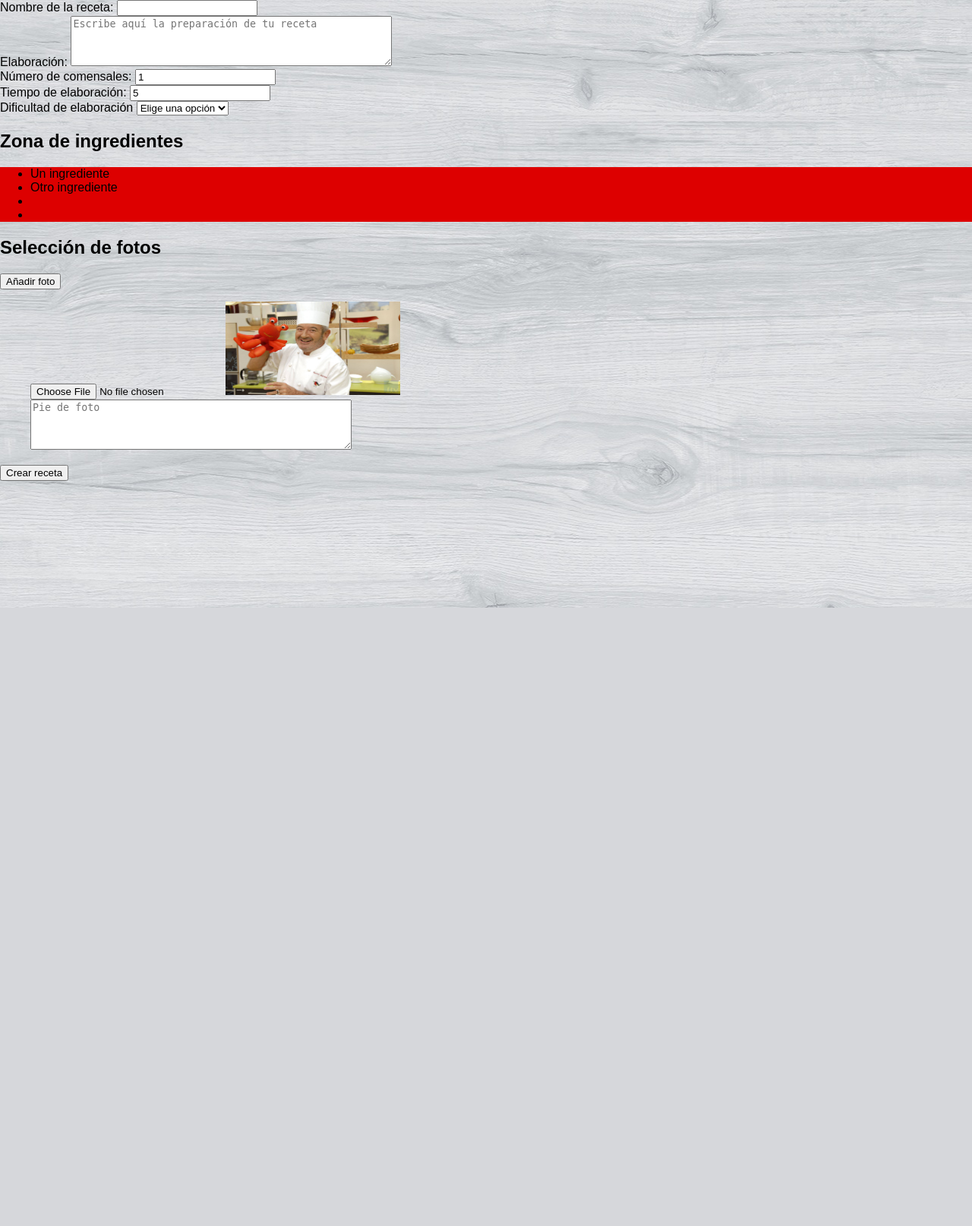
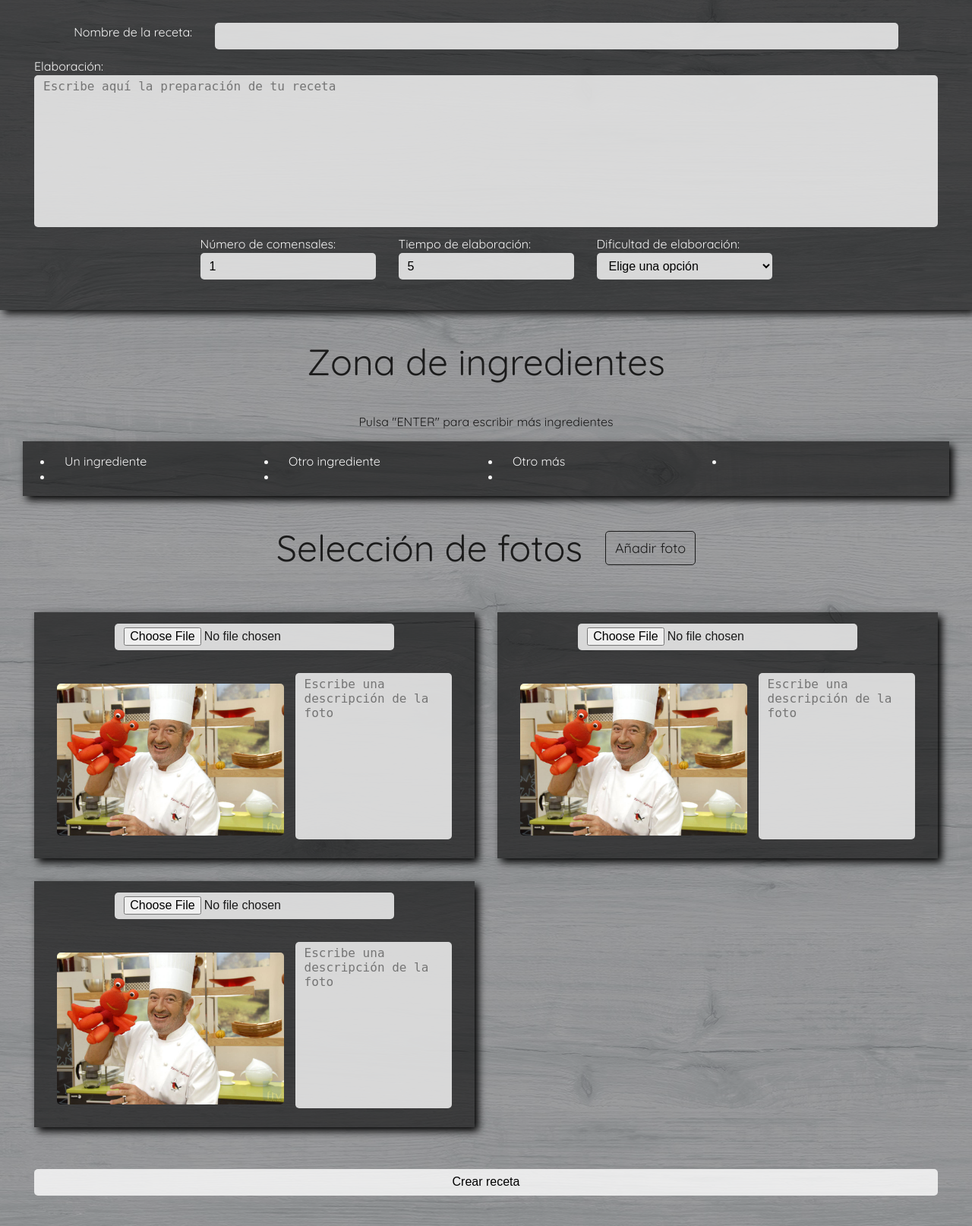
Before and after one commit to pablomanez/PCW, a PHP site: page /nueva-receta.html in a window 1280 px wide. Shown: the whole page at 76% size. Before the commit the page ends 800 px from the top, so only its background shows below. Run offline with PHP 8.4, Linux system fonts and the light colour scheme; some libraries are stand-ins or nearby versions.

Commit message:
Página registro con css, falta responsif

```diff
--- a/nueva-receta.html
+++ b/nueva-receta.html
@@ -5,69 +5,131 @@
 	<title>Revolucionaria página de cocina - NUEVA RECETA</title>
 	<link rel="stylesheet" href="CSS/Lightrap.css">
 	<link rel="stylesheet" href="https://cdnjs.cloudflare.com/ajax/libs/font-awesome/4.7.0/css/font-awesome.min.css">
+	<link href="https://fonts.googleapis.com/css?family=Quicksand" rel="stylesheet">
 	<script defer src="https://use.fontawesome.com/releases/v5.0.6/js/all.js"></script>
 </head>
 <body class="background">
-	<main>
-		<!--
-		Nombre de la receta, elaboración <textarea>, número de comensales, tiempo de elaboración, dificultad <select>
-		-->
+	<main class="container-fluid">
 		<form action="#" method="post">
-			<div>
-				<label for="l_namerecipe">Nombre de la receta:</label>
-				<input type="text" name="namerecipe" id="l_namerecipe" maxlength="200" required>
+
+			<!-- DESCRIPCIÓN DE LA RECETA -->
+			<div class="row bg-dark-t2 p-3 box-shadow text-light">
+				<div class="col-12 justify-self-center">
+					<div class="row">
+						<div class="col-2">
+							<label class="form-label" for="l_namerecipe">Nombre de la receta:</label>
 						</div>
-			<div>
-				<label for="l_elab">Elaboración:</label>
-				<textarea rows="4" cols="50" name="elab" id="l_elab" placeholder="Escribe aquí la preparación de tu receta" required></textarea>
+
+						<div class="col-10">
+							<input class="form-control" type="text" name="namerecipe" id="l_namerecipe" maxlength="200" required>
 						</div>
-			<div>
-				<label for="l_comen">Número de comensales:</label>
-				<input type="number" name="comen" id="l_comen" step="1" min="1" value="1" required>
 					</div>
-			<div>
-				<label for="l_time">Tiempo de elaboración:</label>
-				<input type="number" name="time" id="l_time" step="5" min="5" value="5" required>
 				</div>
-			<div>
-				<label for="l_diff">Dificultad de elaboración</label>
-				<select required id="l_diff">
+
+				<div class="col-12 justify-self-center">
+					<label class="form-label" for="l_elab">Elaboración:</label>
+
+					<textarea style="resize: none; height: auto;" class="form-control" rows="10" cols="130" name="elab" id="l_elab" placeholder="Escribe aquí la preparación de tu receta" required></textarea>
+				</div>
+
+				<div class="col-12 justify-self-center">
+					<div class="row">
+						<div class="col-4">
+							<label class="form-label" for="l_comen">Número de comensales:</label>
+							<input class="form-control" type="number" name="comen" id="l_comen" step="1" min="1" value="1" required>
+						</div>
+
+						<div class="col-4">
+							<label class="form-label" for="l_time">Tiempo de elaboración:</label>
+							<input class="form-control" type="number" name="time" id="l_time" step="5" min="5" value="5" required>
+						</div>
+
+						<div class="col-4">
+							<label class="form-label" for="l_diff">Dificultad de elaboración:</label>
+							<select class="form-control" required id="l_diff">
 								<option value="" disabled selected>Elige una opción</option>
 								<option value="baja">Baja</option>
 								<option value="media">Media</option>
 								<option value="alta">Alta</option>
 							</select>
 						</div>
+					</div>
+				</div>
+			</div>
 
-			<div>
-				<label for="l_ingr"><h2>Zona de ingredientes</h2></label>
-				<ul contenteditable="true" id="l_ingr" class="bg-red">
-					<li>Un ingrediente</li>
-					<li>Otro ingrediente</li>
-					<li></li>
-					<li></li>
+			<!-- ZONA DE INGREDIENTES -->
+			<div class="row bg-light-t p-3 pt-0 text-dark">
+				<div class="col-12">
+					<h2 class="display-4 text-center">Zona de ingredientes</h2>
+					<p class="text-center">Pulsa "ENTER" para escribir más ingredientes</p>
+
+				</div>
+				<div class="col-12 bg-dark-t text-light box-shadow">
+					<ul contenteditable="true" id="l_ingr" class="row">
+						<li class="col-3 mr-3">Un ingrediente</li>
+						<li class="col-3 mr-3">Otro ingrediente</li>
+						<li class="col-3 mr-3">Otro más</li>
+						<li class="col-3 mr-3"></li>
+						<li class="col-3 mr-3"></li>
+						<li class="col-3 mr-3"></li>
+						<li class="col-3 mr-3"></li>
 					</ul>
 				</div>
 
-			<div>
-				<h2>Selección de fotos</h2>
-				<button>Añadir foto</button>
-				<figure>
-					<input type="file" name="foto" value="Selecciona una foto" required>
-					<img src="Images/EL_LOGO.jpg" height="123" width="230">
-					<figcaption>
-						<textarea rows="4" cols="50" name="elab" id="l_elab" placeholder="Pie de foto" maxlength="250" required></textarea>
-					</figcaption>
-				</figure>
+				<!-- SELECCIÓN DE FOTOS -->
+				<div class="d-flex align-items-center justify-self-center col-12">
+					<div class="col-10">
+						<h2 class="display-4 d-inline-block">Selección de fotos</h2>
+					</div>
 
+					<div class="col-2">
+						<div class="btn btn-outline-dark">Añadir foto</div>
+					</div>
+				</div>
+				<div class="col-6 bg-dark-t box-shadow m-2">
+					<div class="col-12 m-2">
+						<input class="form-control w-75 justify-self-center" type="file" name="foto" required>
+					</div>
+
+					<div class="col-12 justify-self-center d-flex align-items-center p-2">
+						<img style="border-radius: 5px;" class="mr-2" src="Images/EL_LOGO.jpg" height="200" alt="Foto de la receta">
+
+						<textarea style="resize: none; height: auto;" class="form-control" rows="11" cols="35" name="d_foto" placeholder="Escribe una descripción de la foto" maxlength="250" required></textarea>
+					</div>
+				</div>
+
+				<div class="col-6 bg-dark-t box-shadow m-2">
+					<div class="col-12 m-2">
+						<input class="form-control w-75 justify-self-center" type="file" name="foto" required>
+					</div>
+
+					<div class="col-12 justify-self-center d-flex align-items-center p-2">
+						<img style="border-radius: 5px;" class="mr-2" src="Images/EL_LOGO.jpg" height="200" alt="Foto de la receta">
+
+						<textarea style="resize: none; height: auto;" class="form-control" rows="11" cols="35" name="d_foto" placeholder="Escribe una descripción de la foto" maxlength="250" required></textarea>
+					</div>
+				</div>
+
+				<div class="col-6 bg-dark-t box-shadow m-2">
+					<div class="col-12 m-2">
+						<input class="form-control w-75 justify-self-center" type="file" name="foto" required>
+					</div>
+
+					<div class="col-12 justify-self-center d-flex align-items-center p-2">
+						<img style="border-radius: 5px;" class="mr-2" src="Images/EL_LOGO.jpg" height="200" alt="Foto de la receta">
+
+						<textarea style="resize: none; height: auto;" class="form-control" rows="11" cols="35" name="d_foto" placeholder="Escribe una descripción de la foto" maxlength="250" required></textarea>
+					</div>
 				</div>
 
 
 
+				<div class="col-12 pt-4">
+					<input class="form-control" type="submit" name="submit" value="Crear receta">
+				</div>
+			</div>
 
-			<input type="submit" name="submit" value="Crear receta">
 		</form>
-
 	</main>
 </body>
 </html>
```
Also changed, not shown: CSS/Lightrap.css (line endings or trailing spaces). Lines whose indentation alone changed are shown as unchanged.
